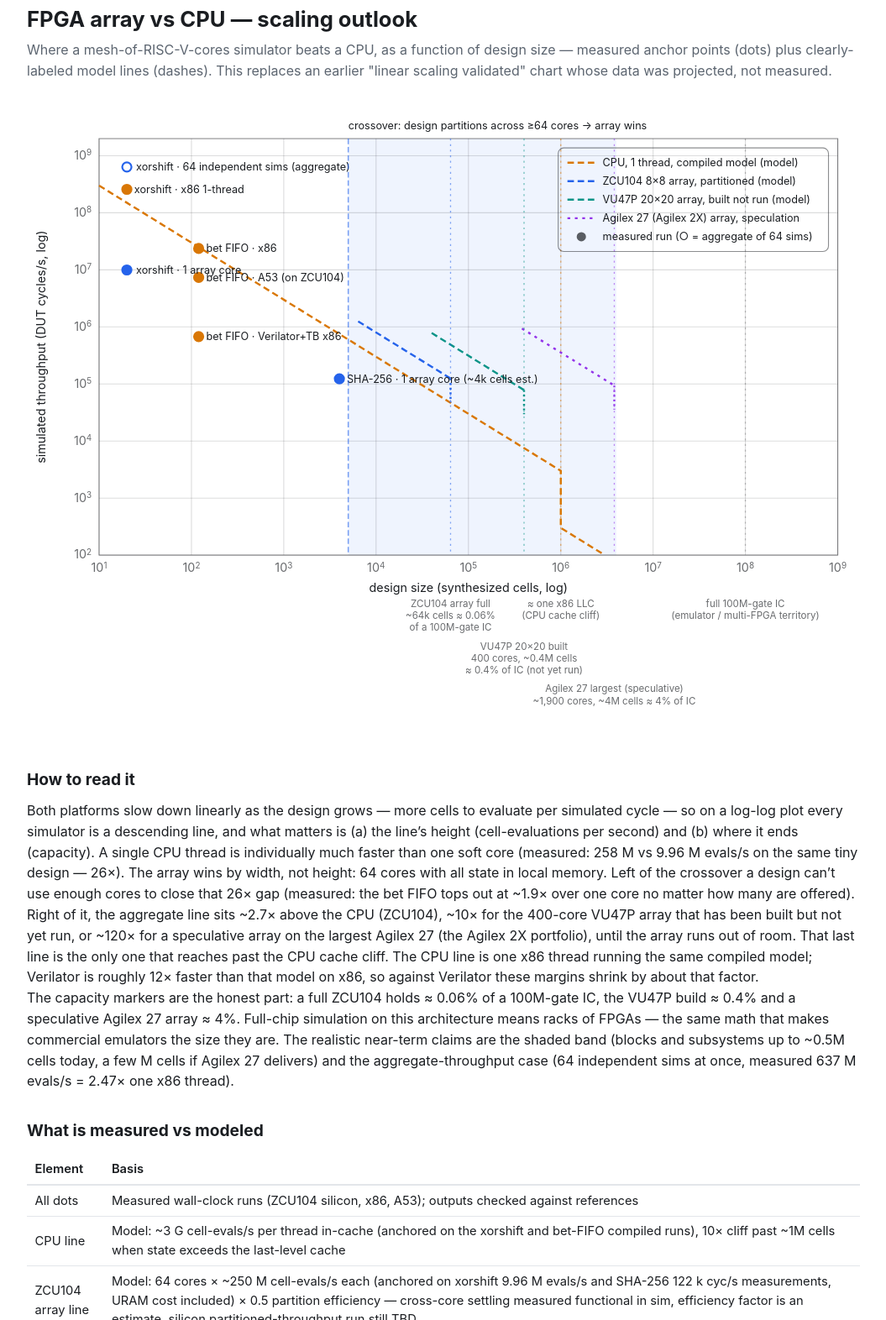
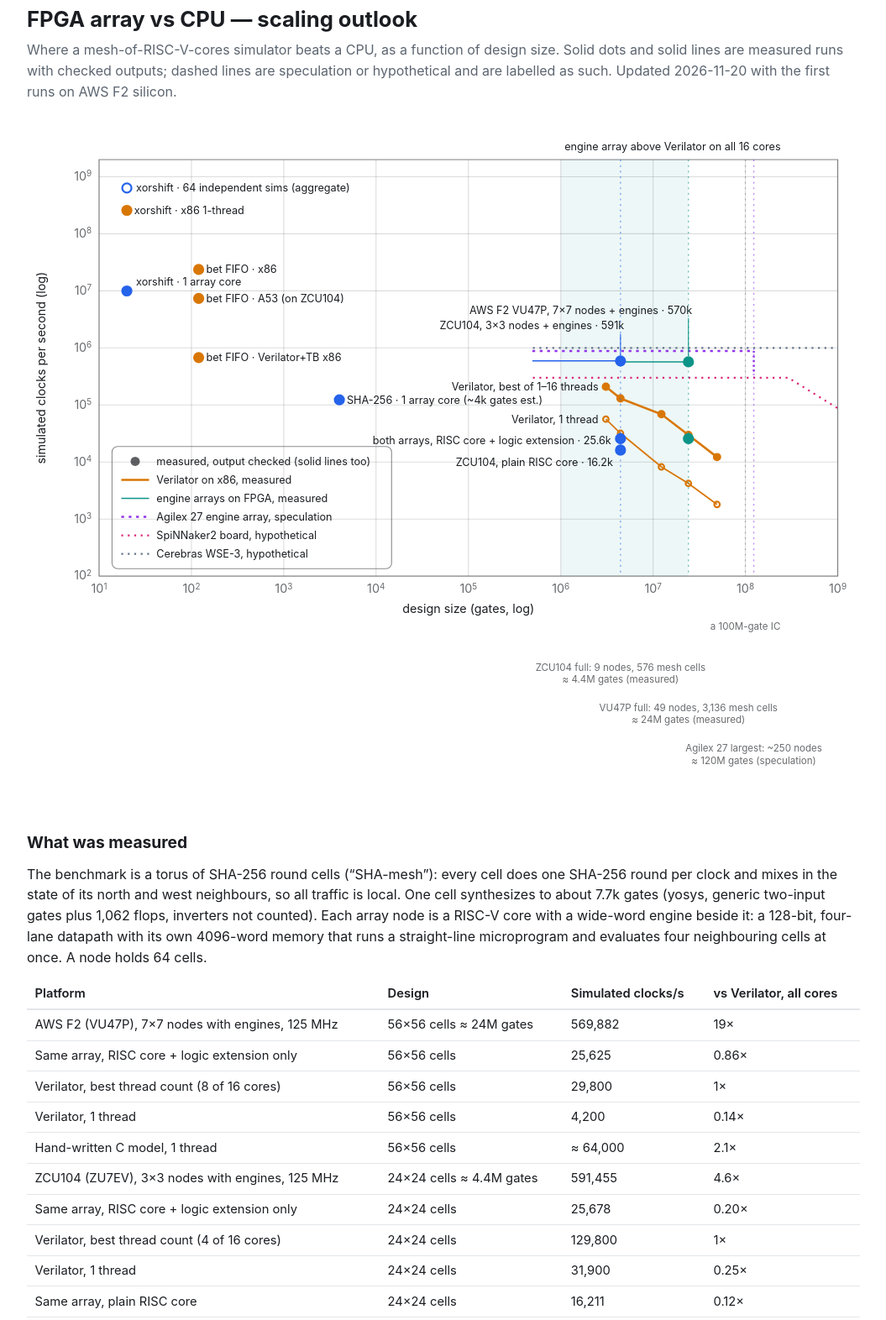
Before and after one commit to kev-cam/ldx, a plain HTML site: page scaling.html in a window 1280 px wide. Shown: the part 29-1601 px from the top of the page at 84% size, without its empty margins (112-1167 px from the left). Drawn offline with Linux system fonts and the light colour scheme.

Commit message:
scaling: measured wide-word engine arrays on AWS F2 and ZCU104
7x7 nodes on the VU47P run the 56x56 SHA-mesh at 569,882 clocks/s (19x
Verilator on all cores), 3x3 nodes on the ZCU104 run 24x24 at 591,455.
Replace the model lines with measured points and Verilator curves, put the
axis in gates, rescale the Agilex 27 speculation and add hypothetical
SpiNNaker2 and Cerebras lines.

Co-Authored-By: Claude Fable 5.2 <noreply@anthropic.com>

```diff
--- a/scaling.html
+++ b/scaling.html
@@ -34,14 +34,14 @@
 <div class="wrap">
 
 <h1>FPGA array vs CPU — scaling outlook</h1>
-<p class="muted">Where a mesh-of-RISC-V-cores simulator beats a CPU, as a function of design size —
-measured anchor points (dots) plus clearly-labeled model lines (dashes). This replaces an earlier
-"linear scaling validated" chart whose data was projected, not measured.</p>
+<p class="muted">Where a mesh-of-RISC-V-cores simulator beats a CPU, as a function of design size.
+Solid dots and solid lines are measured runs with checked outputs; dashed lines are speculation or
+hypothetical and are labelled as such. Updated 2026-11-20 with the first runs on AWS F2 silicon.</p>
 
 <div class="chart">
-<svg viewBox="0 0 900 684" xmlns="http://www.w3.org/2000/svg" font-family="-apple-system,Segoe UI,Roboto,Helvetica,Arial,sans-serif" font-size="13">
+<svg viewBox="0 0 900 730" xmlns="http://www.w3.org/2000/svg" font-family="-apple-system,Segoe UI,Roboto,Helvetica,Arial,sans-serif" font-size="13">
 <style>text{fill:currentColor} .mut{opacity:.65} .tick{stroke:currentColor;opacity:.15} .axis{stroke:currentColor;opacity:.5}</style>
-<rect x="347.2" y="40" width="289.6" height="450" fill="#2563eb" opacity="0.07"/>
+<rect x="576.8" y="40" width="137.9" height="450" fill="#0d9488" opacity="0.07"/>
 <line class="tick" x1="78.0" y1="40" x2="78.0" y2="490"/>
 <text x="78.0" y="508" text-anchor="middle" class="mut">10<tspan dy="-4" font-size="9">1</tspan></text>
 <line class="tick" x1="177.8" y1="40" x2="177.8" y2="490"/>
@@ -77,15 +77,39 @@ measured anchor points (dots) plus clearly-labeled model lines (dashes). This re
 <line class="tick" x1="78" y1="58.5" x2="876" y2="58.5"/>
 <text x="70" y="62.5" text-anchor="end" class="mut">10<tspan dy="-4" font-size="9">9</tspan></text>
 <rect x="78" y="40" width="798" height="450" fill="none" class="axis"/>
-<text x="477.0" y="530" text-anchor="middle">design size (synthesized cells, log)</text>
-<text x="20" y="265.0" text-anchor="middle" transform="rotate(-90 20 265.0)">simulated throughput (DUT cycles/s, log)</text>
-<polyline points="78.0,90.7 107.9,109.2 177.8,152.4 227.6,183.2 277.5,214.0 327.4,244.8 377.2,275.7 427.1,306.5 477.0,337.3 526.9,368.1 576.8,398.9 576.8,460.6 624.3,490.0" fill="none" stroke="#d97706" stroke-width="2.2" stroke-dasharray="7 4"/>
-<polyline points="357.9,237.5 457.7,299.1" fill="none" stroke="#2563eb" stroke-width="2.2" stroke-dasharray="7 4"/>
-<line x1="457.7" y1="299.1" x2="457.7" y2="325.1" stroke="#2563eb" stroke-width="2.2" stroke-dasharray="2 3"/>
-<polyline points="437.3,250.0 537.1,311.7" fill="none" stroke="#0d9488" stroke-width="2.2" stroke-dasharray="7 4"/>
-<line x1="537.1" y1="311.7" x2="537.1" y2="337.7" stroke="#0d9488" stroke-width="2.2" stroke-dasharray="2 3"/>
-<polyline points="534.8,245.2 634.6,306.8" fill="none" stroke="#9333ea" stroke-width="2.2" stroke-dasharray="3 5"/>
-<line x1="634.6" y1="306.8" x2="634.6" y2="332.8" stroke="#9333ea" stroke-width="2" stroke-dasharray="2 3"/>
+<text x="477.0" y="530" text-anchor="middle">design size (gates, log)</text>
+<text x="20" y="265.0" text-anchor="middle" transform="rotate(-90 20 265.0)">simulated clocks per second (log)</text>
+<polyline points="546.7,275.7 822.6,275.7 876.0,308.7" fill="none" stroke="#db2777" stroke-width="2" stroke-dasharray="2 5"/>
+<polyline points="546.7,243.4 876.0,243.4" fill="none" stroke="#64748b" stroke-width="2" stroke-dasharray="2 5"/>
+<polyline points="546.1,246.7 785.3,246.7" fill="none" stroke="#9333ea" stroke-width="2.2" stroke-dasharray="3 5"/>
+<line x1="785.3" y1="246.7" x2="785.3" y2="272.7" stroke="#9333ea" stroke-width="2.2" stroke-dasharray="2 3"/>
+<polyline points="625.5,320.4 641.3,335.7 685.5,372.0 714.7,389.9 745.6,412.6" fill="none" stroke="#d97706" stroke-width="1.6"/>
+<polyline points="625.5,285.3 641.3,298.1 685.5,315.1 714.7,337.5 745.6,361.4" fill="none" stroke="#d97706" stroke-width="2.4"/>
+<circle cx="625.5" cy="320.4" r="3" fill="none" stroke="#d97706" stroke-width="2"/>
+<circle cx="641.3" cy="335.7" r="3" fill="none" stroke="#d97706" stroke-width="2"/>
+<circle cx="685.5" cy="372.0" r="3" fill="none" stroke="#d97706" stroke-width="2"/>
+<circle cx="714.7" cy="389.9" r="3" fill="none" stroke="#d97706" stroke-width="2"/>
+<circle cx="745.6" cy="412.6" r="3" fill="none" stroke="#d97706" stroke-width="2"/>
+<circle cx="625.5" cy="285.3" r="3.5" fill="#d97706" stroke="#d97706" stroke-width="2"/>
+<circle cx="641.3" cy="298.1" r="3.5" fill="#d97706" stroke="#d97706" stroke-width="2"/>
+<circle cx="685.5" cy="315.1" r="3.5" fill="#d97706" stroke="#d97706" stroke-width="2"/>
+<circle cx="714.7" cy="337.5" r="3.5" fill="#d97706" stroke="#d97706" stroke-width="2"/>
+<circle cx="745.6" cy="361.4" r="3.5" fill="#d97706" stroke="#d97706" stroke-width="2"/>
+<text x="617.5" y="324.4" font-size="11.5" text-anchor="end">Verilator, 1 thread</text>
+<text x="617.5" y="289.3" font-size="11.5" text-anchor="end">Verilator, best of 1–16 threads</text>
+<polyline points="546.1,257.5 641.3,257.5" fill="none" stroke="#2563eb" stroke-width="1.4"/>
+<polyline points="641.3,258.5 714.7,258.5" fill="none" stroke="#0d9488" stroke-width="1.4"/>
+<line x1="641.3" y1="251.5" x2="641.3" y2="228.5" stroke="#2563eb" stroke-width="1"/>
+<line x1="714.7" y1="252.5" x2="714.7" y2="211.5" stroke="#0d9488" stroke-width="1"/>
+<circle cx="641.3" cy="257.5" r="5" fill="#2563eb" stroke="#2563eb" stroke-width="2"/>
+<text x="645.3" y="223.5" font-size="11.5" text-anchor="end">ZCU104, 3×3 nodes + engines · 591k</text>
+<circle cx="714.7" cy="258.5" r="5" fill="#0d9488" stroke="#0d9488" stroke-width="2"/>
+<text x="718.7" y="206.5" font-size="11.5" text-anchor="end">AWS F2 VU47P, 7×7 nodes + engines · 570k</text>
+<circle cx="714.7" cy="341.5" r="5" fill="#0d9488" stroke="#0d9488" stroke-width="2"/>
+<circle cx="641.3" cy="341.5" r="5" fill="#2563eb" stroke="#2563eb" stroke-width="2"/>
+<text x="631.3" y="347.5" font-size="11.5" text-anchor="end">both arrays, RISC core + logic extension · 25.6k</text>
+<circle cx="641.3" cy="353.8" r="5" fill="#2563eb" stroke="#2563eb" stroke-width="2"/>
+<text x="633.3" y="370.8" font-size="11.5" text-anchor="end">ZCU104, plain RISC core · 16.2k</text>
 <circle cx="108.0" cy="94.8" r="5" fill="#d97706" stroke="#d97706" stroke-width="2"/>
 <text x="116.0" y="98.8" font-size="11.5" text-anchor="start">xorshift · x86 1-thread</text>
 <circle cx="185.6" cy="158.7" r="5" fill="#d97706" stroke="#d97706" stroke-width="2"/>
@@ -95,81 +119,103 @@ measured anchor points (dots) plus clearly-labeled model lines (dashes). This re
 <circle cx="185.6" cy="253.9" r="5" fill="#d97706" stroke="#d97706" stroke-width="2"/>
 <text x="193.6" y="257.9" font-size="11.5" text-anchor="start">bet FIFO · Verilator+TB x86</text>
 <circle cx="108.0" cy="181.9" r="5" fill="#2563eb" stroke="#2563eb" stroke-width="2"/>
-<text x="118.0" y="185.9" font-size="11.5" text-anchor="start">xorshift · 1 array core</text>
+<text x="118.0" y="175.9" font-size="11.5" text-anchor="start">xorshift · 1 array core</text>
 <circle cx="108.0" cy="70.6" r="5" fill="none" stroke="#2563eb" stroke-width="2"/>
 <text x="118.0" y="74.6" font-size="11.5" text-anchor="start">xorshift · 64 independent sims (aggregate)</text>
 <circle cx="337.6" cy="299.5" r="5" fill="#2563eb" stroke="#2563eb" stroke-width="2"/>
-<text x="345.6" y="303.5" font-size="11.5" text-anchor="start">SHA-256 · 1 array core (~4k cells est.)</text>
-<line x1="457.7" y1="40" x2="457.7" y2="490" stroke="#2563eb" stroke-width="1.2" stroke-dasharray="2 4" opacity="0.55"/>
-<text x="457.7" y="546" text-anchor="middle" font-size="10.5" class="mut">ZCU104 array full</text>
-<text x="457.7" y="559" text-anchor="middle" font-size="10.5" class="mut">~64k cells ≈ 0.06%</text>
-<text x="457.7" y="572" text-anchor="middle" font-size="10.5" class="mut">of a 100M-gate IC</text>
-<line x1="537.1" y1="40" x2="537.1" y2="490" stroke="#0d9488" stroke-width="1.2" stroke-dasharray="2 4" opacity="0.55"/>
-<text x="537.1" y="592" text-anchor="middle" font-size="10.5" class="mut">VU47P 20×20 built</text>
-<text x="537.1" y="605" text-anchor="middle" font-size="10.5" class="mut">400 cores, ~0.4M cells</text>
-<text x="537.1" y="618" text-anchor="middle" font-size="10.5" class="mut">≈ 0.4% of IC (not yet run)</text>
-<line x1="634.6" y1="40" x2="634.6" y2="490" stroke="#9333ea" stroke-width="1.2" stroke-dasharray="2 4" opacity="0.55"/>
-<text x="634.6" y="638" text-anchor="middle" font-size="10.5" class="mut">Agilex 27 largest (speculative)</text>
-<text x="634.6" y="651" text-anchor="middle" font-size="10.5" class="mut">~1,900 cores, ~4M cells ≈ 4% of IC</text>
-<line x1="576.8" y1="40" x2="576.8" y2="490" stroke="#d97706" stroke-width="1.2" stroke-dasharray="2 4" opacity="0.55"/>
-<text x="576.8" y="546" text-anchor="middle" font-size="10.5" class="mut">≈ one x86 LLC</text>
-<text x="576.8" y="559" text-anchor="middle" font-size="10.5" class="mut">(CPU cache cliff)</text>
+<text x="345.6" y="303.5" font-size="11.5" text-anchor="start">SHA-256 · 1 array core (~4k gates est.)</text>
 <line x1="776.2" y1="40" x2="776.2" y2="490" stroke="#888888" stroke-width="1.2" stroke-dasharray="2 4" opacity="0.55"/>
-<text x="776.2" y="546" text-anchor="middle" font-size="10.5" class="mut">full 100M-gate IC</text>
-<text x="776.2" y="559" text-anchor="middle" font-size="10.5" class="mut">(emulator / multi-FPGA territory)</text>
-<text x="347.2" y="30" font-size="11.5" fill="#2563eb">crossover: design partitions across ≥64 cores → array wins</text>
-<line x1="347.2" y1="40" x2="347.2" y2="490" stroke="#2563eb" stroke-width="1.4" stroke-dasharray="6 3" opacity="0.6"/>
-<rect x="574" y="50" width="292" height="112" fill="none" class="axis" rx="6"/>
-<line x1="584" y1="66" x2="614" y2="66" stroke="#d97706" stroke-width="2.2" stroke-dasharray="7 4"/><text x="622" y="70" font-size="11.5">CPU, 1 thread, compiled model (model)</text>
-<line x1="584" y1="86" x2="614" y2="86" stroke="#2563eb" stroke-width="2.2" stroke-dasharray="7 4"/><text x="622" y="90" font-size="11.5">ZCU104 8×8 array, partitioned (model)</text>
-<line x1="584" y1="106" x2="614" y2="106" stroke="#0d9488" stroke-width="2.2" stroke-dasharray="7 4"/><text x="622" y="110" font-size="11.5">VU47P 20×20 array, built not run (model)</text>
-<line x1="584" y1="126" x2="614" y2="126" stroke="#9333ea" stroke-width="2" stroke-dasharray="3 5"/><text x="622" y="130" font-size="11.5">Agilex 27 (Agilex 2X) array, speculation</text>
-<circle cx="599" cy="146" r="5" fill="currentColor" opacity=".7"/><text x="622" y="150" font-size="11.5">measured run (○ = aggregate of 64 sims)</text>
+<text x="776.2" y="548" text-anchor="middle" font-size="10.5" class="mut">a 100M-gate IC</text>
+<line x1="641.3" y1="40" x2="641.3" y2="490" stroke="#2563eb" stroke-width="1.2" stroke-dasharray="2 4" opacity="0.55"/>
+<text x="641.3" y="592" text-anchor="middle" font-size="10.5" class="mut">ZCU104 full: 9 nodes, 576 mesh cells</text>
+<text x="641.3" y="605" text-anchor="middle" font-size="10.5" class="mut">≈ 4.4M gates (measured)</text>
+<line x1="714.7" y1="40" x2="714.7" y2="490" stroke="#0d9488" stroke-width="1.2" stroke-dasharray="2 4" opacity="0.55"/>
+<text x="714.7" y="636" text-anchor="middle" font-size="10.5" class="mut">VU47P full: 49 nodes, 3,136 mesh cells</text>
+<text x="714.7" y="649" text-anchor="middle" font-size="10.5" class="mut">≈ 24M gates (measured)</text>
+<line x1="785.3" y1="40" x2="785.3" y2="490" stroke="#9333ea" stroke-width="1.2" stroke-dasharray="2 4" opacity="0.55"/>
+<text x="785.3" y="680" text-anchor="middle" font-size="10.5" class="mut">Agilex 27 largest: ~250 nodes</text>
+<text x="785.3" y="693" text-anchor="middle" font-size="10.5" class="mut">≈ 120M gates (speculation)</text>
+<text x="580.8" y="30" font-size="11.5" fill="#0d9488">engine array above Verilator on all 16 cores</text>
+<rect x="92" y="350" width="302" height="132" fill="none" class="axis" rx="6"/>
+<circle cx="117" cy="366" r="5" fill="currentColor" opacity=".7"/><text x="140" y="370" font-size="11.5">measured, output checked (solid lines too)</text>
+<line x1="102" y1="386" x2="132" y2="386" stroke="#d97706" stroke-width="2.2"/><text x="140" y="390" font-size="11.5">Verilator on x86, measured</text>
+<line x1="102" y1="406" x2="132" y2="406" stroke="#0d9488" stroke-width="1.4"/><text x="140" y="410" font-size="11.5">engine arrays on FPGA, measured</text>
+<line x1="102" y1="426" x2="132" y2="426" stroke="#9333ea" stroke-width="2.2" stroke-dasharray="3 5"/><text x="140" y="430" font-size="11.5">Agilex 27 engine array, speculation</text>
+<line x1="102" y1="446" x2="132" y2="446" stroke="#db2777" stroke-width="2" stroke-dasharray="2 5"/><text x="140" y="450" font-size="11.5">SpiNNaker2 board, hypothetical</text>
+<line x1="102" y1="466" x2="132" y2="466" stroke="#64748b" stroke-width="2" stroke-dasharray="2 5"/><text x="140" y="470" font-size="11.5">Cerebras WSE-3, hypothetical</text>
 </svg>
-
 </div>
 
-<h2>How to read it</h2>
-<p>Both platforms slow down linearly as the design grows — more cells to evaluate per simulated
-cycle — so on a log-log plot every simulator is a descending line, and what matters is (a) the
-line&rsquo;s height (cell-evaluations per second) and (b) where it ends (capacity). A single CPU
-thread is individually much faster than one soft core (measured: 258&nbsp;M vs 9.96&nbsp;M evals/s on the
-same tiny design — 26×). The array wins by width, not height: 64 cores with all state in local
-memory. Left of the crossover a design can&rsquo;t use enough cores to close that 26× gap (measured:
-the bet FIFO tops out at ~1.9× over one core no matter how many are offered). Right of it, the
-aggregate line sits ~2.7× above the CPU (ZCU104), ~10× for the 400-core VU47P array that has been
-built but not yet run, or ~120× for a speculative array on the largest Agilex&nbsp;27 (the Agilex&nbsp;2X portfolio), until the array
-runs out of room. That last line is the only one that reaches past the CPU cache cliff.
-The CPU line is one x86 thread running the same compiled model; Verilator is roughly 12× faster than
-that model on x86, so against Verilator these margins shrink by about that factor.</p>
-<p>The capacity markers are the honest part: a full ZCU104 holds ≈&nbsp;0.06% of a 100M-gate IC, the
-VU47P build ≈&nbsp;0.4% and a speculative Agilex&nbsp;27 array ≈&nbsp;4%. Full-chip simulation on this architecture means racks of FPGAs — the
-same math that makes commercial emulators the size they are. The realistic near-term claims are
-the shaded band (blocks and subsystems up to ~0.5M cells today, a few M cells if Agilex&nbsp;27 delivers) and the aggregate-throughput case
-(64 independent sims at once, measured 637&nbsp;M evals/s = 2.47× one x86 thread).</p>
-
-<h2>What is measured vs modeled</h2>
+<h2>What was measured</h2>
+<p>The benchmark is a torus of SHA-256 round cells (&ldquo;SHA-mesh&rdquo;): every cell does one SHA-256
+round per clock and mixes in the state of its north and west neighbours, so all traffic is local.
+One cell synthesizes to about 7.7k gates (yosys, generic two-input gates plus 1,062 flops, inverters
+not counted). Each array node is a RISC-V core with a wide-word engine beside it: a 128-bit,
+four-lane datapath with its own 4096-word memory that runs a straight-line microprogram and
+evaluates four neighbouring cells at once. A node holds 64 cells.</p>
 <div class="tablebox">
 <table>
-  <tr><th>Element</th><th>Basis</th></tr>
-  <tr><td>All dots</td><td>Measured wall-clock runs (ZCU104 silicon, x86, A53); outputs checked against references</td></tr>
-  <tr><td>CPU line</td><td>Model: ~3&nbsp;G cell-evals/s per thread in-cache (anchored on the xorshift and bet-FIFO compiled runs), 10× cliff past ~1M cells when state exceeds the last-level cache</td></tr>
-  <tr><td>ZCU104 array line</td><td>Model: 64 cores × ~250&nbsp;M cell-evals/s each (anchored on xorshift 9.96&nbsp;M evals/s and SHA-256 122&nbsp;k cyc/s measurements, URAM cost included) × 0.5 partition efficiency — cross-core settling measured functional in sim, efficiency factor is an estimate, silicon partitioned-throughput run still TBD</td></tr>
-  <tr><td>VU47P line</td><td>Model on a measured build: a 20×20 array (400 cores, hardware router, 16&nbsp;KB/core) was placed and routed for the AWS F2 VU47P on 2026-11-17 — 886k LUTs (68%), 400 URAM, timing met at 125&nbsp;MHz, registered as an AFI. It has not run yet (instance quota pending), so the line is the ZCU104 per-core rate × 400 cores × 0.625 clock × the same 0.5 efficiency</td></tr>
-  <tr><td>Agilex&nbsp;27 line</td><td>Speculation only — no silicon exists (Agilex&nbsp;2X was announced 2026-10-30; engineering samples are expected in the second half of 2027). Assumes the largest device, A27F180 (17.6M logic elements, 5.68M ALMs, 1,918&nbsp;Mb of block memory per Altera's product table of 2026-10-28), two thirds of its ALMs filled at ~2k ALM per core ≈ 1,900 cores, 1.5× the ZCU104 clock (an assumption: Altera's architecture white paper claims fabric Fmax more than 15% above Agilex&nbsp;7 and more than 1.8× performance per watt, from its own modelling, and says nothing about this design), 32&nbsp;KB/core, which uses about a quarter of the block memory, and the same 0.5 efficiency — which is untested at 64 cores, let alone 1,900. Replaces the earlier D5005 projection, which was never run and whose drawn line (2×10<sup>10</sup>/N) did not match its stated factors</td></tr>
-  <tr><td>Capacity marks</td><td>~1k cells/core from measured program+state footprints (SHA-256 ≈ 1.4k words in 16&nbsp;KB/core); ~2k cells/core assumed at 32&nbsp;KB</td></tr>
+  <tr><th>Platform</th><th>Design</th><th>Simulated clocks/s</th><th>vs Verilator, all cores</th></tr>
+  <tr><td>AWS F2 (VU47P), 7×7 nodes with engines, 125&nbsp;MHz</td><td>56×56 cells ≈ 24M gates</td><td>569,882</td><td>19×</td></tr>
+  <tr><td>Same array, RISC core + logic extension only</td><td>56×56 cells</td><td>25,625</td><td>0.86×</td></tr>
+  <tr><td>Verilator, best thread count (8 of 16 cores)</td><td>56×56 cells</td><td>29,800</td><td>1×</td></tr>
+  <tr><td>Verilator, 1 thread</td><td>56×56 cells</td><td>4,200</td><td>0.14×</td></tr>
+  <tr><td>Hand-written C model, 1 thread</td><td>56×56 cells</td><td>≈ 64,000</td><td>2.1×</td></tr>
+  <tr><td>ZCU104 (ZU7EV), 3×3 nodes with engines, 125&nbsp;MHz</td><td>24×24 cells ≈ 4.4M gates</td><td>591,455</td><td>4.6×</td></tr>
+  <tr><td>Same array, RISC core + logic extension only</td><td>24×24 cells</td><td>25,678</td><td>0.20×</td></tr>
+  <tr><td>Verilator, best thread count (4 of 16 cores)</td><td>24×24 cells</td><td>129,800</td><td>1×</td></tr>
+  <tr><td>Verilator, 1 thread</td><td>24×24 cells</td><td>31,900</td><td>0.25×</td></tr>
+  <tr><td>Same array, plain RISC core</td><td>24×24 cells</td><td>16,211</td><td>0.12×</td></tr>
+</table>
+</div>
+<p>Both FPGA runs reproduce the reference model&rsquo;s signature over every cell at 64, 200, 256 and
+2,000,000 clocks. The x86 host is a 16-core Threadripper PRO 5955WX; Verilator was built at 1, 4, 8
+and 16 threads for each size and the best is plotted (4 threads at 20×20, 8 at 40×40 and 56×56,
+16 at 80×80). The F2 run matches the cycle-accurate simulation of the array to five digits.</p>
+
+<h2>How to read it</h2>
+<p>A CPU simulator slows down as the design grows: more gates to evaluate per clock, and past a
+few million gates the state no longer fits in cache, so extra threads stop helping. The measured
+Verilator curves show both effects: 209k clocks/s at 3M gates, 12k at 49M.</p>
+<p>The engine array is flat. One simulated clock costs 219 FPGA clocks whatever the array size,
+because every node works on its own 64 cells in parallel and only exchanges edge values with its
+neighbours. So the two arrays, 9 nodes and 49 nodes, run at the same rate within 4%, and the
+advantage over Verilator grows with size until the device is full: 4.6× at 4.4M gates and 19×
+at 24M gates. Below about 1M gates Verilator on a desktop is as fast or faster.</p>
+<p>The engine matters more than the core count. The same 49 nodes using only the RISC core and a
+SHA logic extension reach 25.6k clocks/s, slightly below Verilator. The wide-word engine is 22×
+faster than that for about 14k LUTs and 17 block RAMs per node.</p>
+
+<h2>Limits of these numbers</h2>
+<ul style="margin:.4rem 0 .8rem 1.4rem">
+  <li>The test case is cherry-picked. SHA-mesh is a regular 32-bit datapath with only nearest-neighbour
+  traffic, which is the best case for a four-lane word engine and a mesh. Control-heavy or bit-level
+  logic will map less well.</li>
+  <li>The microprogram comes from a scheduler script written for this cell. Nothing yet compiles
+  arbitrary RTL onto the engine, so these are hardware-capability numbers, not tool-flow numbers.</li>
+  <li>Capacity is set by state, not gates: a node&rsquo;s memory holds 64 cells of about 1,000 state
+  bits each. A design with more state per gate fills the array sooner.</li>
+  <li>The Verilator runs at 24×24 shared the machine with an FPGA build using three cores, so they may be slightly low.</li>
+</ul>
+
+<h2>Speculative and hypothetical lines</h2>
+<div class="tablebox">
+<table>
+  <tr><th>Line</th><th>Basis</th></tr>
+  <tr><td>Agilex&nbsp;27 (speculation)</td><td>No silicon exists: Agilex&nbsp;2X was announced 2026-10-30 and samples are expected in the second half of 2027. Assumes the largest device, A27F180 (5.68M ALMs per Altera&rsquo;s product table of 2026-10-28), two thirds of its ALMs used at an assumed 15k ALMs per node, giving about 250 nodes, 16,000 cells and roughly 120M gates of this workload; and 1.5× the measured rate from a faster fabric, which is an assumption. If the flat scaling holds to 250 nodes, that is a 100M-gate design at close to 1M clocks/s on one device.</td></tr>
+  <tr><td>SpiNNaker2 board (hypothetical)</td><td>Arithmetic only, nothing was run. One 48-chip board has 7,296 Arm M4F cores. Assumes each is 3× our plain soft core (measured: 16.2k clocks/s for 64 cells), half lost to coordination, and a ceiling of 300k clocks/s from synchronising every clock over its packet network. There is no wide-word engine, so it sits where our RISC-only runs would with many more cores.</td></tr>
+  <tr><td>Cerebras WSE-3 (hypothetical)</td><td>Arithmetic only, nothing was run, and there is no public way to program it like this. 900,000 cores, each assumed equal to our plain soft core, half lost to coordination, with an assumed ceiling of 1M clocks/s. It would stay at that ceiling across the whole chart.</td></tr>
 </table>
 </div>
 
 <div class="note">
-What would move these lines: a measured partitioned-design silicon run (fixes the 0.5 efficiency
-guess; the VU47P image is the vehicle once an F2 instance is available), a real cell count for the SHA-256 netlist (the ~4k estimate), and per-core memory scaling
-(more URAM per core trades core count for capacity). All three are planned measurements, not
-unknowns of principle.
+What would move these lines: a second, less regular test case on the engine; a compiler from RTL to
+the engine microprogram; a Verilator run on a larger server; and a larger array on the ZCU104 to
+confirm that the rate stays flat when the device is filled.
 </div>
 
 <footer>
-Updated 2026-11-18 · <a href="index.html">back to measured results</a>
+Updated 2026-11-20 · <a href="index.html">back to measured results</a>
 </footer>
 
 </div>
```
Also changed, not shown: 1 other file.
